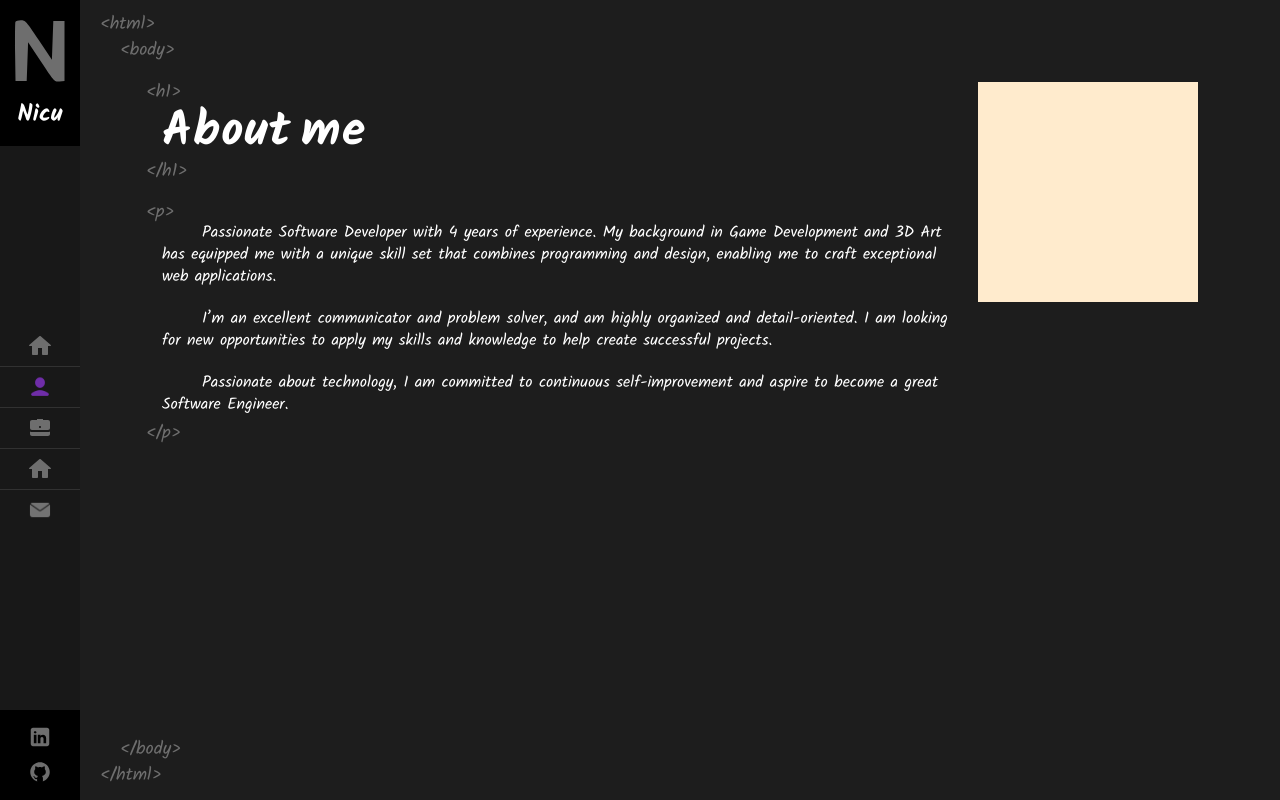
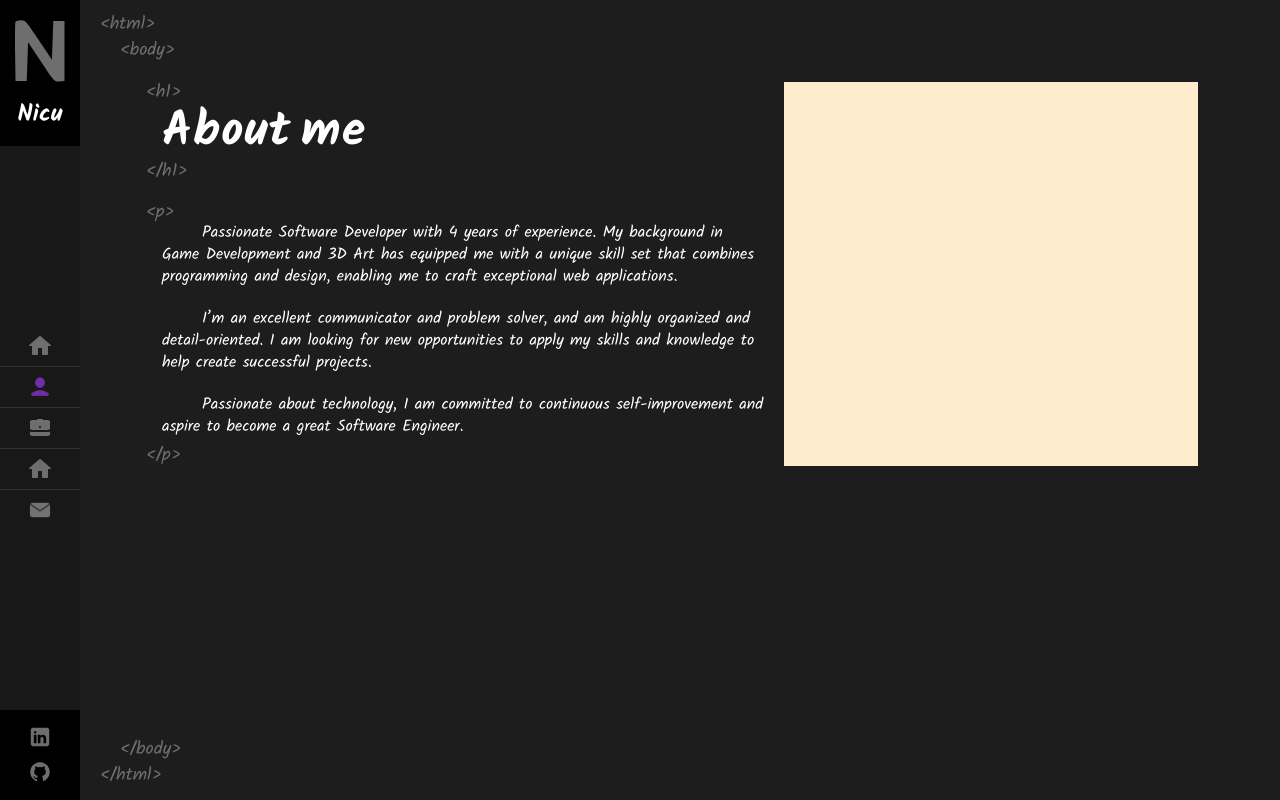
Before and after one commit to IoghiStudio/portfolio, a Next.js app: page /about in a window 1280 px wide. Built offline with nearby package versions, Linux system fonts and the light colour scheme; a web font is replaced by a local one.

Commit message:
about me and responsiveness

```diff
--- a/src/app/layout.scss
+++ b/src/app/layout.scss
@@ -2,9 +2,16 @@
 @import '@/styles/mixins';
 
 .main-layout {
+  display: flex;
+  flex-direction: column;
   background-color: $black;
   color: #fff;
   min-height: 100vh;
+  max-width: 1700px;
+
+  @media (min-width: 1700px) {
+    margin: 0 auto;
+  }
 
   &__header {
     @include onLaptop {
--- a/src/components/About/About.scss
+++ b/src/components/About/About.scss
@@ -79,12 +79,16 @@
   &__skills {
     display: none;
     flex-shrink: 0;
-    @include square(220px);
     background-color: blanchedalmond;
 
     @include onTablet {
       margin-left: 20px;
+      width: 40%;
       display: block;
+    }
+
+    @include onLaptop {
+      width: 40%;
     }
   }
 }
--- a/src/styles/globals.scss
+++ b/src/styles/globals.scss
@@ -13,6 +13,7 @@ html {
   font-weight: 400;
   font-size: 16px;
   overflow-x: hidden;
+  background-color: $gray;
 }
 
 body {
```
